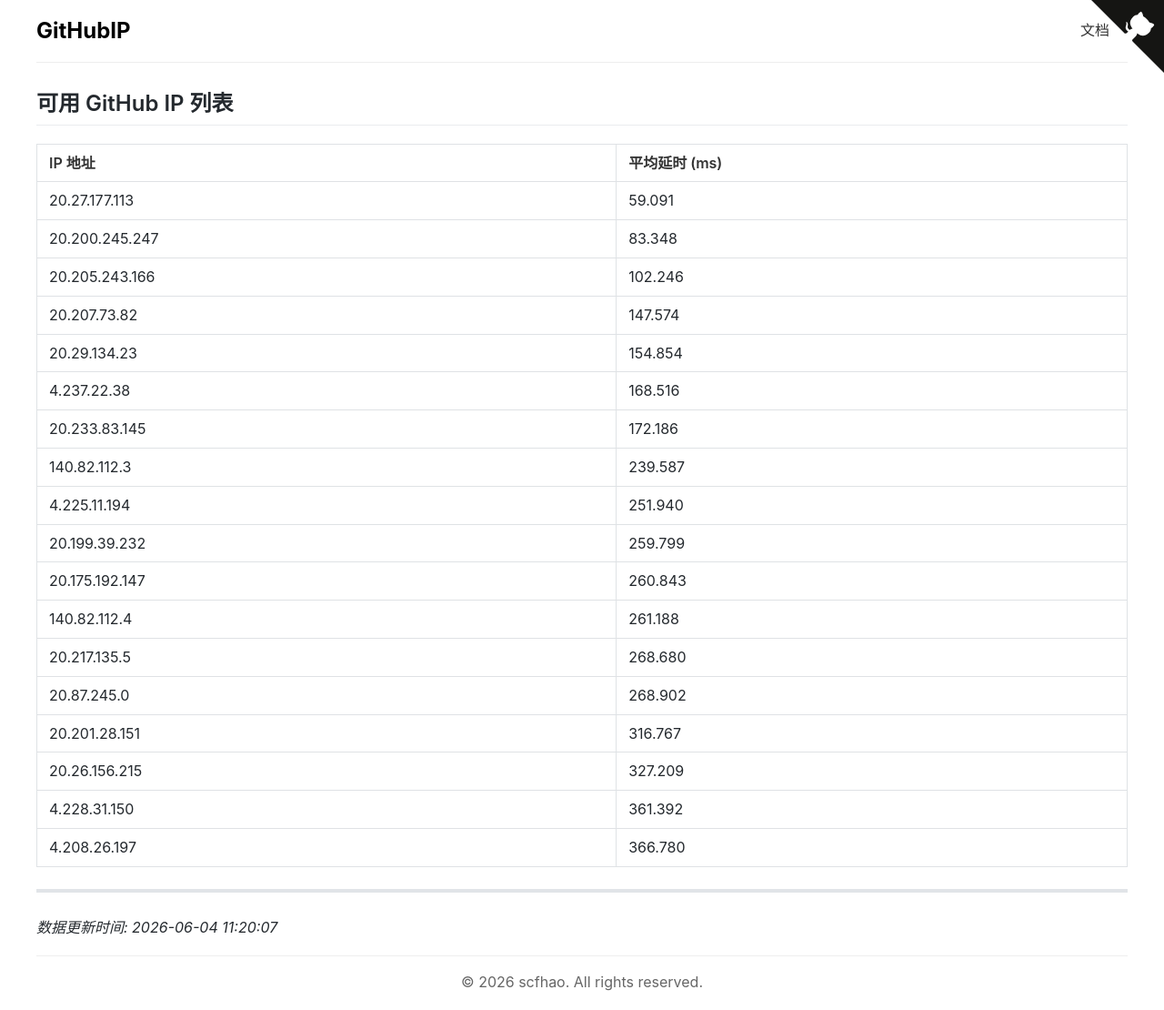
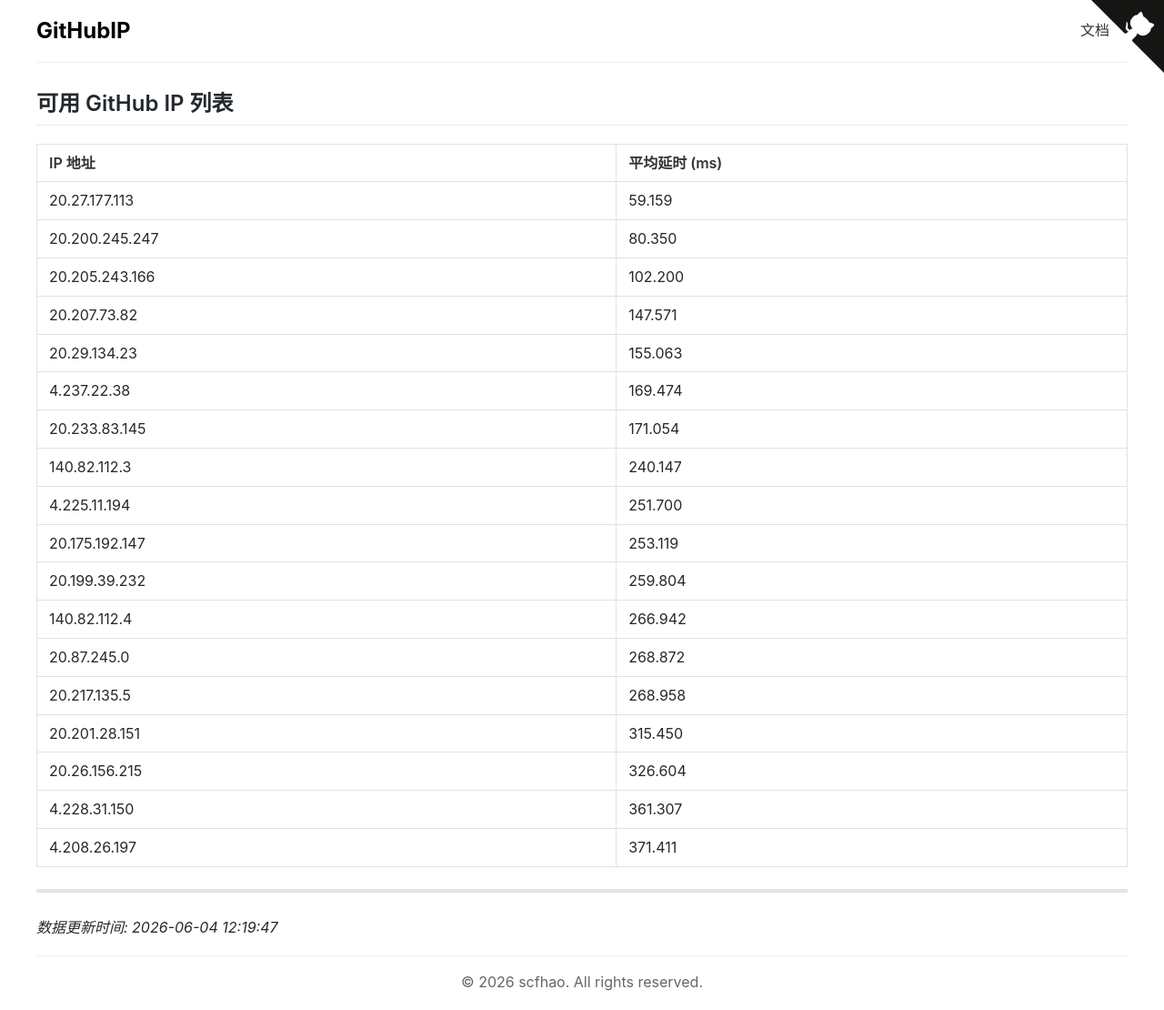
Before and after one commit to scfhao/GitHubIP, a Jekyll site: the page built from index.md, in a window 1280 px wide. Shown: the whole page at 91% size. Built offline with Jekyll 4.4.1, drawn with Linux system fonts in a browser that asks for light colours.

Commit message:
自动脚本执行 - 2026-06-04 12:19:47

```diff
--- a/index.md
+++ b/index.md
@@ -1,32 +1,32 @@
 ---
 layout: home
 title: GitHub IP 列表
-date: 2026-06-04 11:20:07
+date: 2026-06-04 12:19:47
 ---
 
 ## 可用 GitHub IP 列表
 
 | IP 地址 | 平均延时 (ms) |
 |---------|--------------|
-| 20.27.177.113 | 59.091 |
-| 20.200.245.247 | 83.348 |
-| 20.205.243.166 | 102.246 |
-| 20.207.73.82 | 147.574 |
-| 20.29.134.23 | 154.854 |
-| 4.237.22.38 | 168.516 |
-| 20.233.83.145 | 172.186 |
-| 140.82.112.3 | 239.587 |
-| 4.225.11.194 | 251.940 |
-| 20.199.39.232 | 259.799 |
-| 20.175.192.147 | 260.843 |
-| 140.82.112.4 | 261.188 |
-| 20.217.135.5 | 268.680 |
-| 20.87.245.0 | 268.902 |
-| 20.201.28.151 | 316.767 |
-| 20.26.156.215 | 327.209 |
-| 4.228.31.150 | 361.392 |
-| 4.208.26.197 | 366.780 |
+| 20.27.177.113 | 59.159 |
+| 20.200.245.247 | 80.350 |
+| 20.205.243.166 | 102.200 |
+| 20.207.73.82 | 147.571 |
+| 20.29.134.23 | 155.063 |
+| 4.237.22.38 | 169.474 |
+| 20.233.83.145 | 171.054 |
+| 140.82.112.3 | 240.147 |
+| 4.225.11.194 | 251.700 |
+| 20.175.192.147 | 253.119 |
+| 20.199.39.232 | 259.804 |
+| 140.82.112.4 | 266.942 |
+| 20.87.245.0 | 268.872 |
+| 20.217.135.5 | 268.958 |
+| 20.201.28.151 | 315.450 |
+| 20.26.156.215 | 326.604 |
+| 4.228.31.150 | 361.307 |
+| 4.208.26.197 | 371.411 |
 
 ---
 
-*数据更新时间: 2026-06-04 11:20:07*
+*数据更新时间: 2026-06-04 12:19:47*
```
